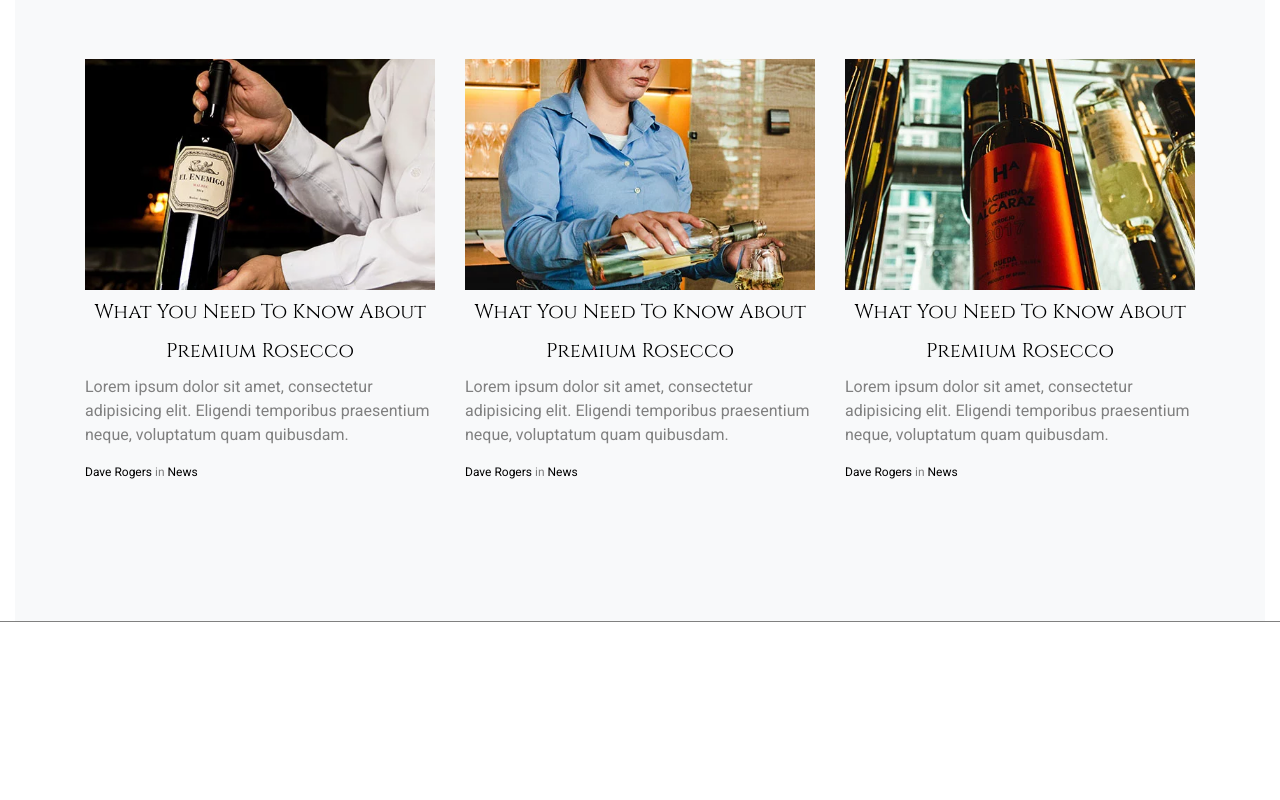
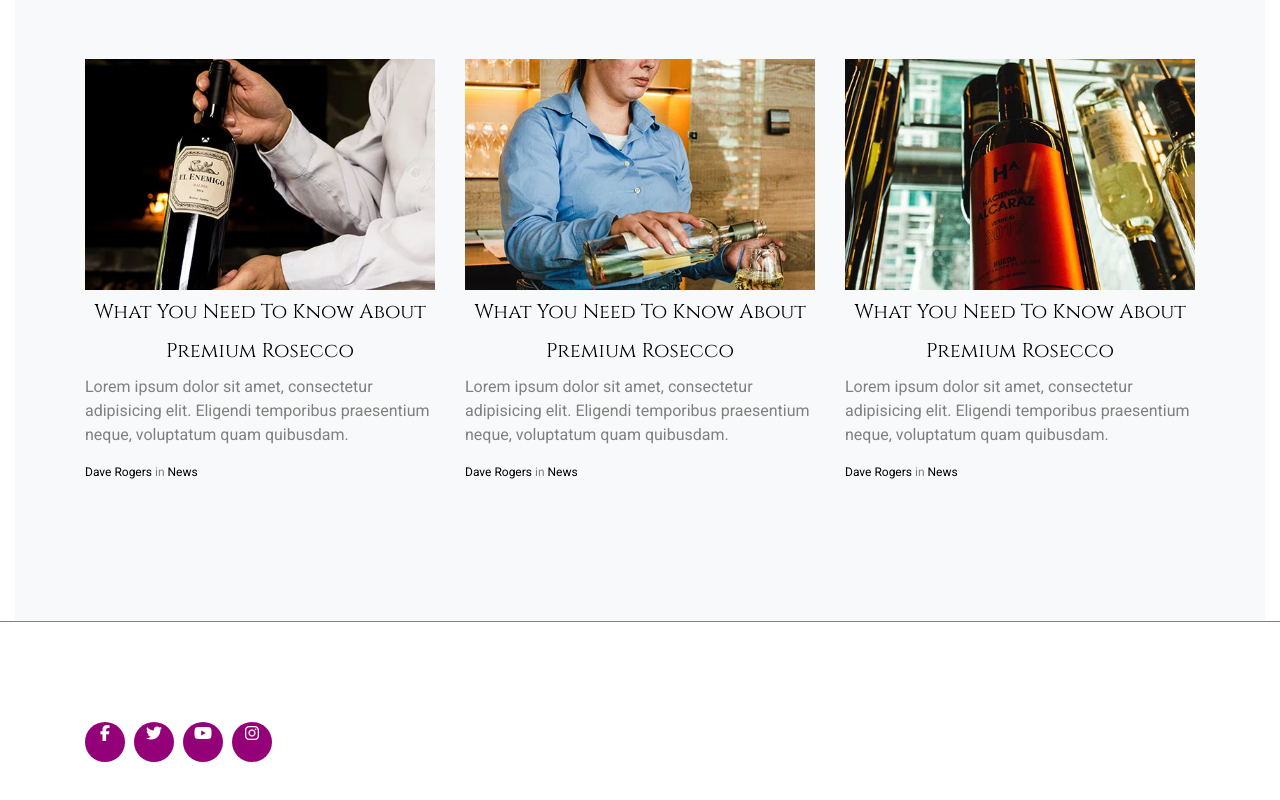
Before and after one commit to Gurbanlee/front-end-project, a plain HTML site: page index.html in a window 1280 px wide. Shown: the part 2915-3715 px from the top of the page. Drawn offline with nearby package versions, Linux system fonts and the light colour scheme.

Commit message:
social icons problem

```diff
--- a/css/style.scss
+++ b/css/style.scss
@@ -246,6 +246,23 @@ body {
 
   .wine-foot {
     height: 350px;
-    margin-bottom: 50px;
+    margin-top: 100px;
+    .wine-social {
+      .wine-social-facebook,
+      .wine-social-twitter,
+      .wine-social-youtube,
+      .wine-social-instagram {
+        color: #fff;
+      }
+      a {
+        display: inline-block;
+        text-align: center;
+        width: 40px;
+        height: 40px;
+        background-color: #930077;
+        border-radius: 100%;
+        margin-right: 5px;
+      }
+    }
   }
 }
--- a/index.html
+++ b/index.html
@@ -252,7 +252,26 @@
             <div class="container">
                 <div class="row">
                     <div class="col-12">
-
+                        <a href="#">
+                            <span class="wine-social-facebook">
+                                <i class="fab fa-facebook-f"></i>
+                            </span>
+                        </a>
+                        <a href="#">
+                            <span class="wine-social-twitter">
+                                <i class="fab fa-twitter"></i>
+                            </span>
+                        </a>
+                        <a href="#">
+                            <span class="wine-social-youtube">
+                                <i class="fab fa-youtube"></i>
+                            </span>
+                        </a>
+                        <a href="#">
+                            <span class="wine-social-instagram">
+                                <i class="fab fa-instagram"></i>
+                            </span>
+                        </a>
                     </div>
                 </div>
             </div>
```
Also changed, not shown: css/style.css, 1 other file.
